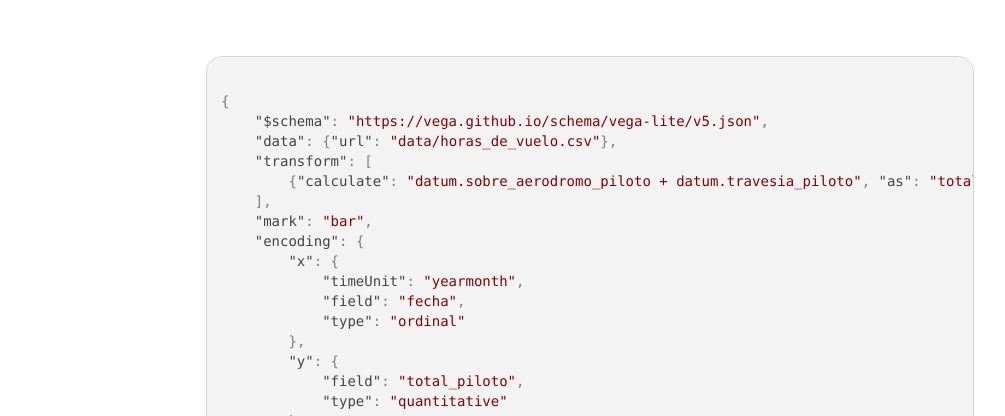
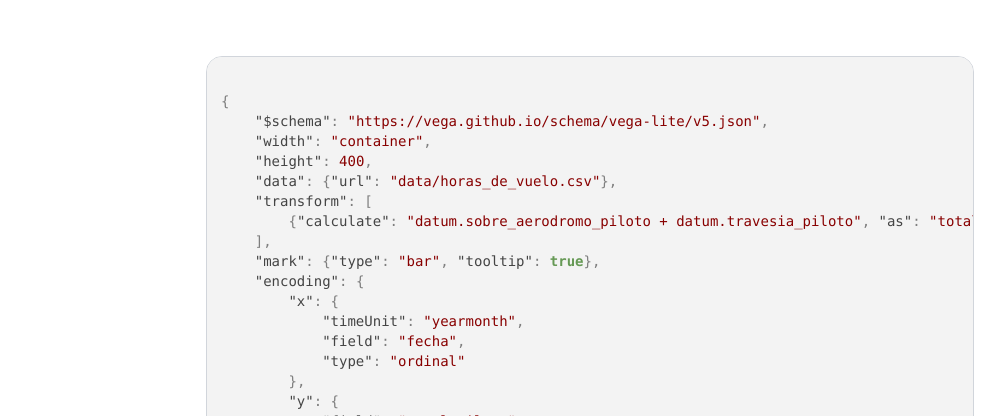
Before and after one commit to hmreumann/ecd2022a, a website built with webpack: page personales/index.html in a window 1280 px wide. Shown: the part 384-800 px from the top of the page, without its empty margins (50-1055 px from the left). Built offline with nearby package versions, Linux system fonts and the light colour scheme; a script that the page names is missing.

Commit message:
Add tooltip

```diff
--- a/personales/index.html
+++ b/personales/index.html
@@ -37,7 +37,7 @@
                         "transform": [
                             {"calculate": "datum.sobre_aerodromo_piloto + datum.travesia_piloto", "as": "total_piloto"}
                         ],
-                        "mark": "bar",
+                        "mark": {"type": "bar", "tooltip": true},
                         "encoding": {
                             "x": {
                                 "timeUnit": "yearmonth",
@@ -65,11 +65,13 @@
                 <pre><code class="language-json">
 {
     "$schema": "https://vega.github.io/schema/vega-lite/v5.json",
+    "width": "container",
+    "height": 400,
     "data": {"url": "data/horas_de_vuelo.csv"},
     "transform": [
         {"calculate": "datum.sobre_aerodromo_piloto + datum.travesia_piloto", "as": "total_piloto"}
     ],
-    "mark": "bar",
+    "mark": {"type": "bar", "tooltip": true},
     "encoding": {
         "x": {
             "timeUnit": "yearmonth",
@@ -84,6 +86,9 @@
             "field": "matricula",
             "type": "nominal"
         }
+    },
+    "config": {
+        "style": "width: 100%;"
     }
 }
                 </code></pre>
```
